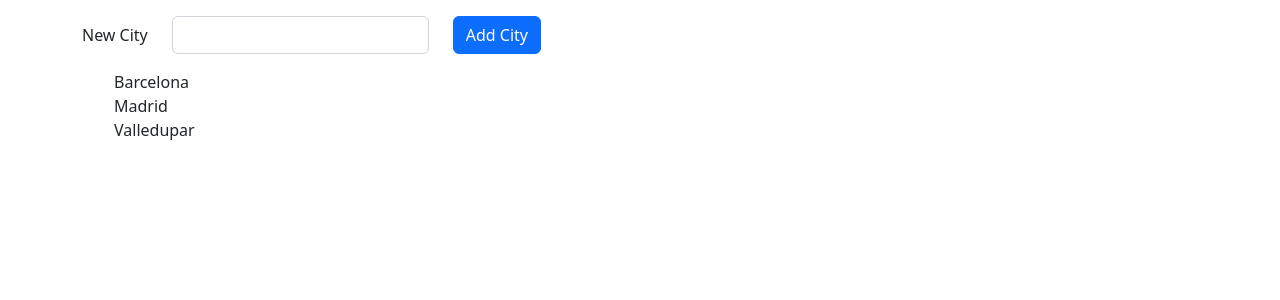
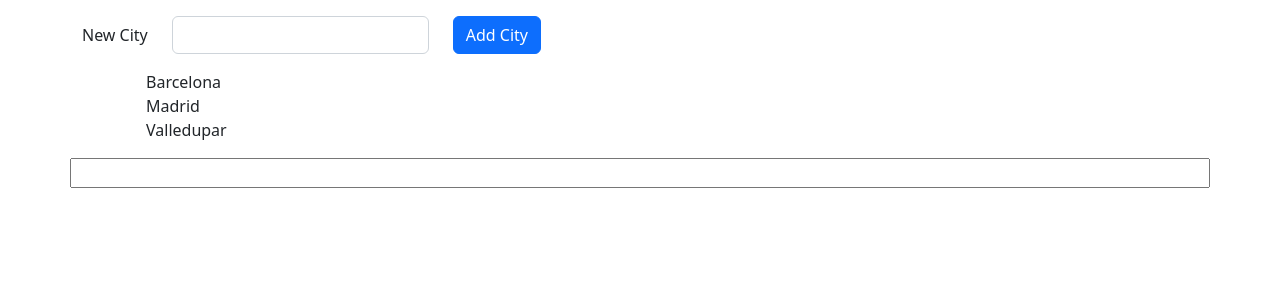
Before and after one commit to lelequinter/Angular-en-28-Dias, an Angular app: page / in a window 1280 px wide. Shown: the top 300 px of the page. Built offline with nearby package versions, Linux system fonts and the light colour scheme.

Commit message:
Aplicando changeDetection

```diff
--- a/src/app/app.component.html
+++ b/src/app/app.component.html
@@ -2,15 +2,16 @@
   <div class="row">
     <div class="col-md-12 my-3">
       <!-- Acá se está recibiendo del hijo al padre el newItemEvent -->
-      <app-form-new-item (newItemEvent)="addNewCity($event)" [label]="'City'" [className]="'btn-primary'"></app-form-new-item>
+      <app-form-new-item (newItemEvent)="addNewCity($event)" [label]="'City'" [className]="'btn-primary'">
+      </app-form-new-item>
     </div>
     <div class="col-md-8">
       <ul>
-        <li (click)="onCityClicked(city)" *ngFor="let city of cities"
-          [ngClass]="{'alert alert-info': city === selection}">
-          {{city}}</li>
+        <app-cities *ngFor="let city of cities" (cityClickedEvent)="onCityClicked($event)" [city]="city"
+          [selection]="selection"></app-cities>
       </ul>
     </div>
+    <input type="text" (keypress)="onSearch()">
     <div class="col-md-4">
       <div *ngIf="selection">
         <p>Your city is: {{selection}}</p>
--- a/src/app/app.component.ts
+++ b/src/app/app.component.ts
@@ -13,7 +13,7 @@ export class AppComponent {
 
   // En este metodo se recibe finalmente el valor que viene desde el hijo para poder
   // pushearlo al Array de cities
-  addNewCity(city: string):void{
+  addNewCity(city: string): void {
     this.cities.push(city);
   }
 
@@ -26,4 +26,8 @@ export class AppComponent {
   onClear(): void {
     this.selection = '';
   }
+
+  onSearch(): void {
+    console.log('onSearch');
+  }
 }
--- a/src/app/button/button.component.ts
+++ b/src/app/button/button.component.ts
@@ -1,34 +1,20 @@
-import {
-  Component,
-  Input,
-  OnChanges,
-  OnDestroy,
-  OnInit,
-  SimpleChanges,
-} from '@angular/core';
+import { ChangeDetectionStrategy, Component, Input } from '@angular/core';
 
 @Component({
   selector: 'app-button',
   template: `<button [ngStyle]="{ 'background-color': '#7952B3' }">
-    {{ label }}
-  </button>`,
+      {{ label }}
+    </button>
+    `,
   styleUrls: ['./button.component.scss'],
+  changeDetection: ChangeDetectionStrategy.OnPush,
 })
-export class ButtonComponent implements OnInit, OnChanges, OnDestroy {
+export class ButtonComponent {
   // Estructura para poder recibir el input enviado desde el padre
   @Input() color!: string;
   @Input() label!: string;
   @Input() selection!: string;
   constructor() {}
 
-  ngOnChanges(changes: SimpleChanges): void {
-    console.log('changes', changes);
-  }
-  ngOnDestroy(): void {
-    console.log('Destroy');
-  }
 
-  ngOnInit(): void {
-    console.log('OnINit');
-  }
 }
--- a/src/app/cities/cities.component.html
+++ /dev/null
@@ -1 +0,0 @@
-<p>cities works!</p>
--- a/src/app/cities/cities.component.scss
+++ b/src/app/cities/cities.component.scss
@@ -0,0 +1,3 @@
+ul{
+    list-style-type: none;
+  }
--- a/src/app/cities/cities.component.ts
+++ b/src/app/cities/cities.component.ts
@@ -1,15 +1,33 @@
-import { Component, OnInit } from '@angular/core';
+import {
+  ChangeDetectionStrategy,
+  Component,
+  EventEmitter,
+  Input,
+  Output,
+} from '@angular/core';
 
 @Component({
   selector: 'app-cities',
-  templateUrl: './cities.component.html',
-  styleUrls: ['./cities.component.scss']
+  template: `<ul>
+      <li
+        (click)="onCityClicked(city)"
+        [ngClass]="{ 'alert alert-info': city === selection }"
+      >
+        {{ city }}
+      </li>
+    </ul>
+    `,
+  styleUrls: ['./cities.component.scss'],
+  changeDetection: ChangeDetectionStrategy.OnPush,
 })
-export class CitiesComponent implements OnInit {
+export class CitiesComponent {
+  @Input() city!: string;
+  @Input() selection!: string;
 
-  constructor() { }
+  @Output() cityClickedEvent = new EventEmitter<string>();
 
-  ngOnInit(): void {
+  onCityClicked(city: string) {
+    this.cityClickedEvent.emit(city);
   }
 
 }
--- a/src/app/form-new-item/form-new-item.component.html
+++ b/src/app/form-new-item/form-new-item.component.html
@@ -7,7 +7,8 @@
             <input type="text" id="newItem" class="form-control" #newItem>
         </div>
         <div class="col-auto">
-            <button (click)="onAddNewItem(newItem.value)" type="button"  class="btn" [ngClass]="[className]">Add {{label}}</button>
+            <button (click)="onAddNewItem(newItem.value)" type="button" class="btn" [ngClass]="[className]">Add
+                {{label}}</button>
         </div>
     </div>
 </form>
--- a/src/app/form-new-item/form-new-item.component.ts
+++ b/src/app/form-new-item/form-new-item.component.ts
@@ -1,9 +1,16 @@
-import { Component, EventEmitter, Input, Output } from '@angular/core';
+import {
+  ChangeDetectionStrategy,
+  Component,
+  EventEmitter,
+  Input,
+  Output,
+} from '@angular/core';
 
 @Component({
   selector: 'app-form-new-item',
   templateUrl: './form-new-item.component.html',
   styleUrls: ['./form-new-item.component.scss'],
+  changeDetection: ChangeDetectionStrategy.OnPush,
 })
 export class FormNewItemComponent {
   @Input() className: string = 'btn-primary';
@@ -17,4 +24,5 @@ export class FormNewItemComponent {
     // Desde aquí se emite el valor capturado al padre
     this.newItemEvent.emit(item);
   }
+
 }
```
Also changed, not shown: 1 other file (tests, documents, lock files or other folders).
